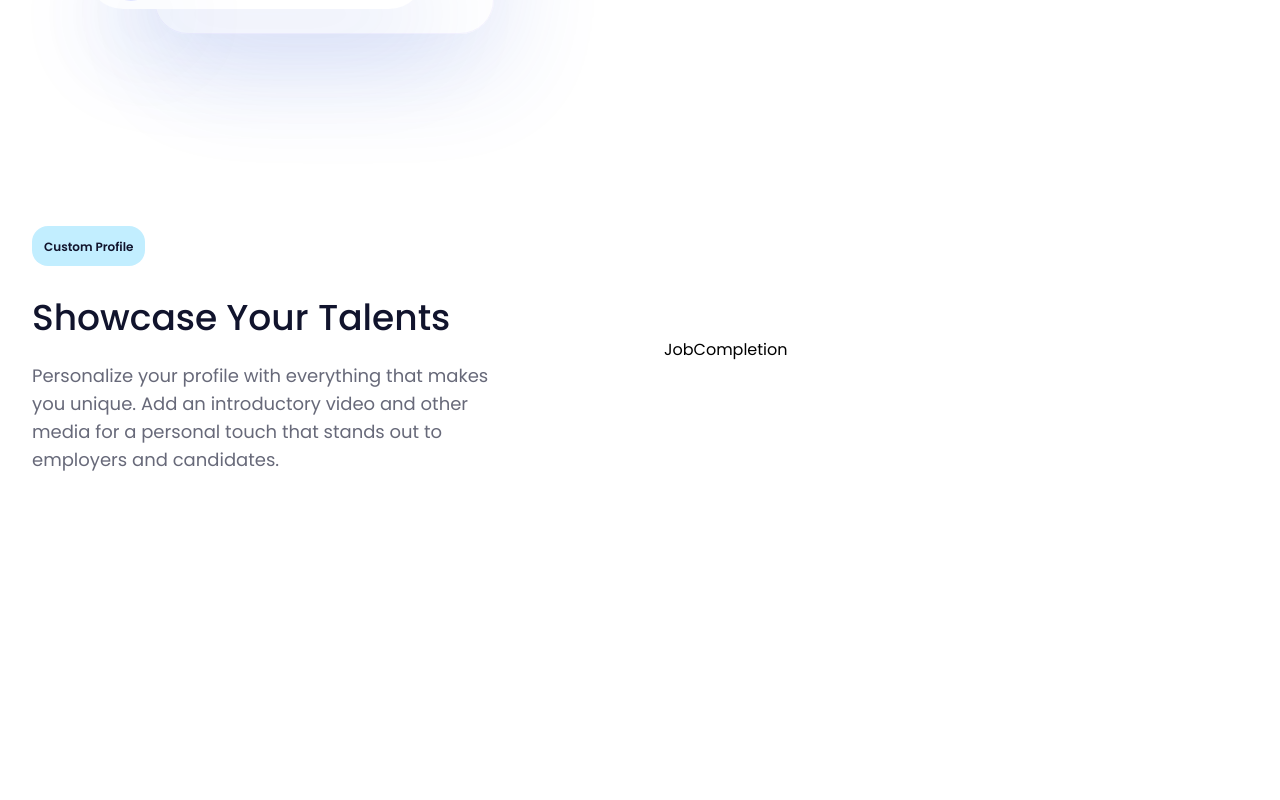
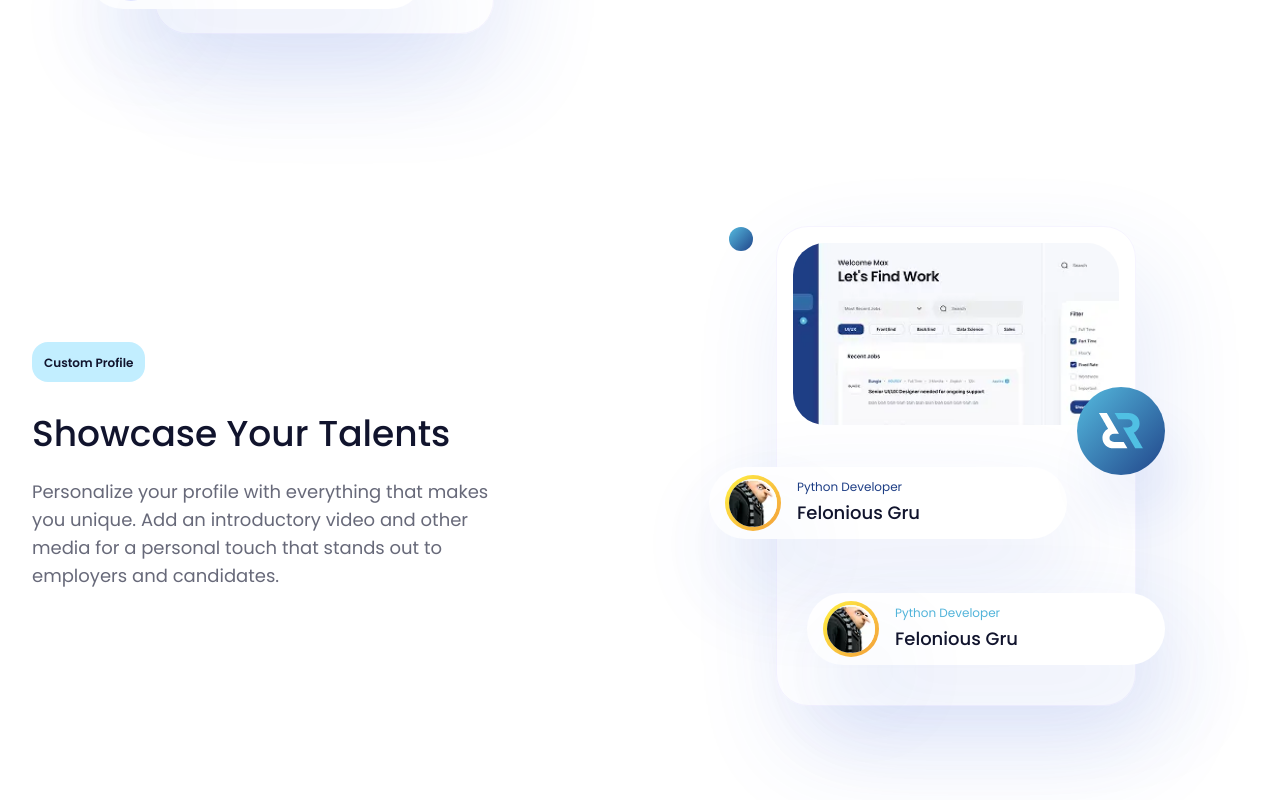
Before and after one commit to EasinTanvir/technical-task, a React (Vite) app: page / in a window 1280 px wide. Shown: the part 1874-2674 px from the top of the page. Before the commit the page ends 2444 px from the top, so only its background shows below. Built offline with nearby package versions, Linux system fonts and the light colour scheme.

Commit message:
refactor shared card component

```diff
--- a/src/components/landingPage/CustomProfile/JobCompletion.jsx
+++ b/src/components/landingPage/CustomProfile/JobCompletion.jsx
@@ -1,7 +1,34 @@
 import React from "react";
+import Card from "../../shared/Card";
+import ProfileStateCard from "../../shared/ProfileStateCard";
+import CircleLogo from "../../shared/CircleLogo";
+import EmptyCircle from "../../shared/EmptyCircle";
+import { findWorkImage, profileImage } from "../../../constant";
 
 const JobCompletion = () => {
-  return <div className="flex-1">JobCompletion</div>;
+  return (
+    <div className="flex-1">
+      <Card image={findWorkImage}>
+        <ProfileStateCard
+          className="absolute sm:-left-17 -left-4 top-60 z-10"
+          designationClass="text-research-profile-title-one text-xs"
+          designation="Python Developer"
+          name="Felonious Gru"
+          imageSrc={profileImage}
+        />
+        <ProfileStateCard
+          className="absolute sm:-right-7.5 -right-4 bottom-10  z-10"
+          designationClass="text-research-profile-title-two text-xs"
+          designation="Python Developer"
+          name="Felonious Gru"
+          imageSrc={profileImage}
+        />
+
+        <CircleLogo className=" absolute sm:-right-7.5 -right-4 top-40 z-10 " />
+        <EmptyCircle className=" absolute sm:-left-12 -left-4 sm:top-0 -top-2 z-10" />
+      </Card>
+    </div>
+  );
 };
 
 export default JobCompletion;
--- a/src/components/landingPage/GlobalReach/FindWork.jsx
+++ b/src/components/landingPage/GlobalReach/FindWork.jsx
@@ -4,12 +4,15 @@ import Card from "../../shared/Card";
 import ProfileStateCard from "../../shared/ProfileStateCard";
 import CircleLogo from "../../shared/CircleLogo";
 import EmptyCircle from "../../shared/EmptyCircle";
-import { profileImage } from "../../../constant";
+import { findWorkImage, profileImage } from "../../../constant";
 
 const FindWork = () => {
   return (
     <div className="flex-1">
-      <Card>
+      <Card
+        image={findWorkImage}
+        altText="RemoteRecruit dashboard showing available job listings for freelancers"
+      >
         <ProfileStateCard
           className="absolute sm:-left-17 -left-4 top-60 z-10"
           designationClass="text-research-profile-title-one text-xs"
--- a/src/components/shared/Card.jsx
+++ b/src/components/shared/Card.jsx
@@ -1,12 +1,12 @@
 import React from "react";
 import { findWorkImage } from "../../constant";
 
-const Card = ({ children }) => {
+const Card = ({ children, image, altText }) => {
   return (
     <div className="relative max-w-90 mx-auto p-4 shadow-research-card border border-research-card-border rounded-4xl h-120">
       <img
-        src={findWorkImage}
-        alt="RemoteRecruit dashboard showing available job listings for freelancers"
+        src={image}
+        alt={altText}
         loading="lazy"
         width={600}
         height={400}
```
